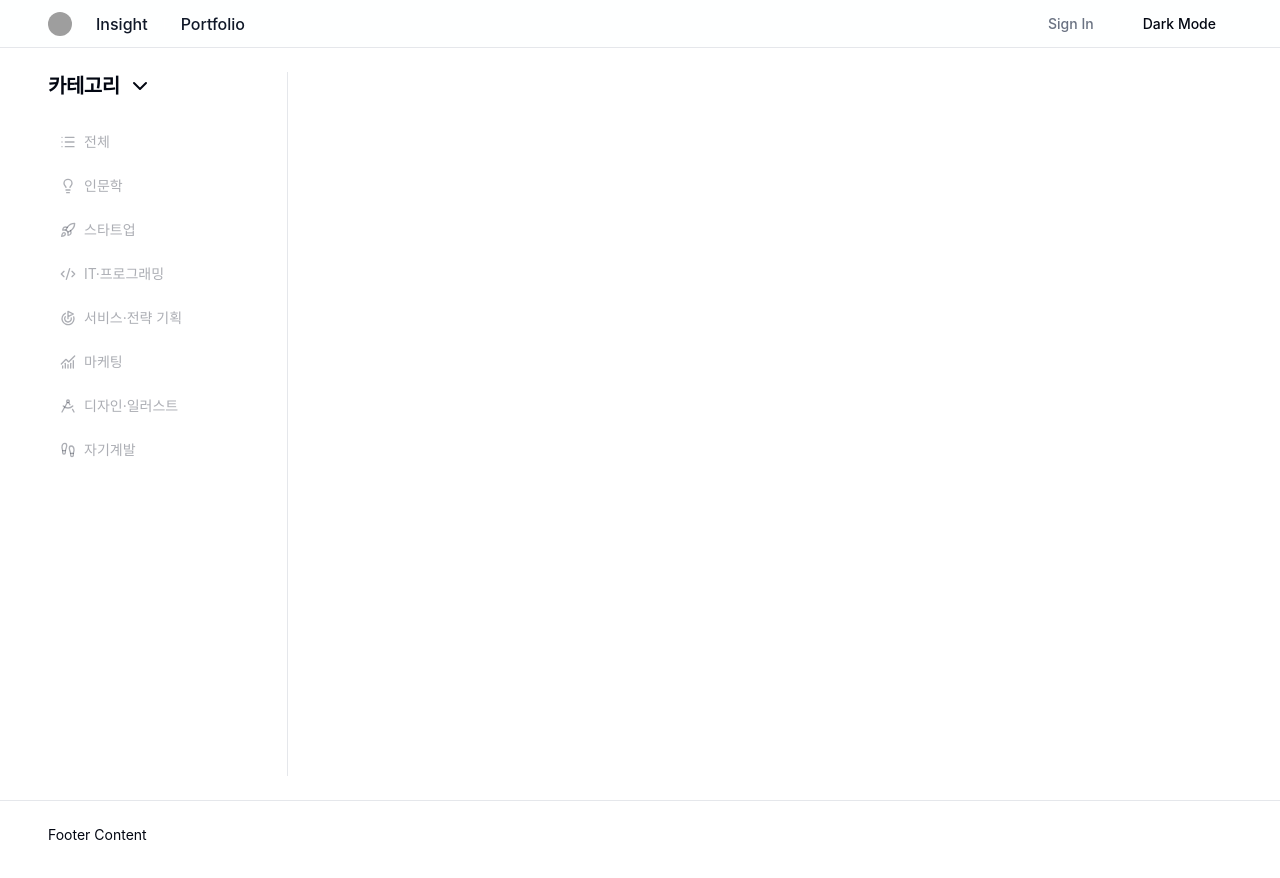
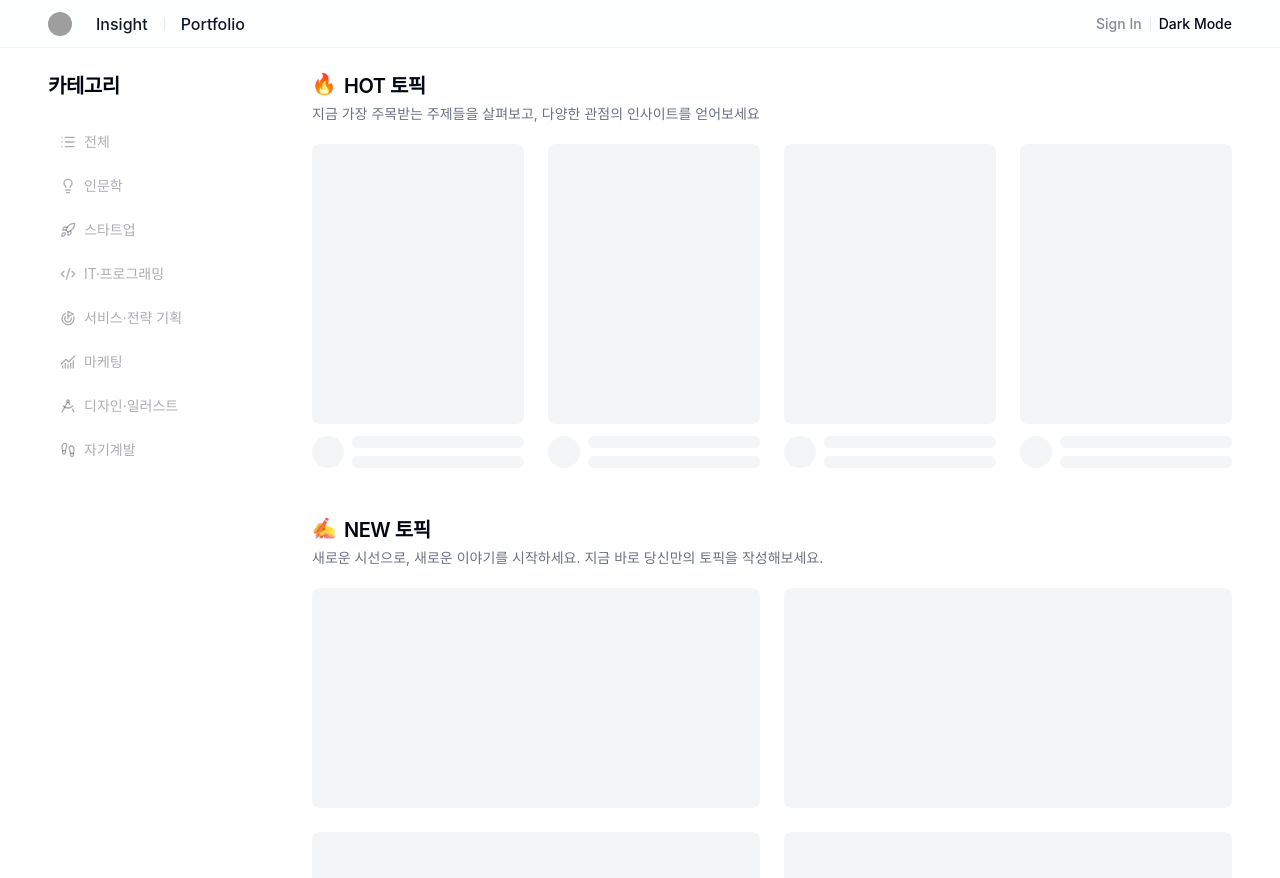
Before and after one commit to seunjin/jinseun-content, a Next.js app: page / in a window 1280 px wide. Shown: the top 878 px of the page. Built offline with nearby package versions, Linux system fonts and the light colour scheme; grey boxes are pictures that could not be loaded; a web font is replaced by a local one.

Commit message:
feat: 레이아웃 스타일 수정 - separator 스타일 수정 - 레이아웃 스타일 수정

```diff
--- a/src/app/globals.css
+++ b/src/app/globals.css
@@ -130,9 +130,9 @@
     padding: 0;
     box-sizing: border-box;
 
-    scrollbar-width: none;
+    /* scrollbar-width: none; */
     ::-webkit-scrollbar {
-      display: none;
+      /* display: none; */
     }
   }
   html {
--- a/src/app/page.tsx
+++ b/src/app/page.tsx
@@ -1,11 +1,90 @@
+import { HotTopic } from "@components/ui/hot-topic";
 import AppContainer from "@components/layouts/AppContainer";
-import AppSideBar from "@components/layouts/AppSideBar";
+import { Skeleton } from "@shadcn/ui/skeleton";
+import { NewTopic } from "@components/ui/new-topic";
 
 export default function Home() {
   return (
-    <AppContainer>
-      <AppSideBar />
-      <div className="flex-1"></div>
+    <AppContainer withSidebar>
+      {/* 토픽 콘텐츠 */}
+      <div className="flex flex-col gap-12">
+        {/* 핫 토픽 */}
+        <section className="flex flex-col gap-5">
+          <div className="flex flex-col gap-1">
+            <div className="flex items-conter gap-2">
+              <img
+                src="/assets/gif/gif-001.gif"
+                alt="@fire logo"
+                className="size-6"
+              />
+
+              <h4 className="scroll-m-20 text-xl font-semibold tracking-tight">
+                HOT 토픽
+              </h4>
+            </div>
+            <p className="text-muted-foreground text-base md:text-sm">
+              지금 가장 주목받는 주제들을 살펴보고, 다양한 관점의 인사이트를
+              얻어보세요
+            </p>
+          </div>
+          <div className="grid grid-cols-4 gap-6">
+            <HotTopic.Skeleton />
+            <HotTopic.Skeleton />
+            <HotTopic.Skeleton />
+            <HotTopic.Skeleton />
+          </div>
+        </section>
+        {/* NEW 토픽 */}
+        <section className="flex flex-col gap-5">
+          <div className="flex flex-col gap-1">
+            <div className="flex items-conter gap-2">
+              <img
+                src="/assets/gif/gif-002.gif"
+                alt="@fire logo"
+                className="size-6"
+              />
+
+              <h4 className="scroll-m-20 text-xl font-semibold tracking-tight">
+                NEW 토픽
+              </h4>
+            </div>
+            <p className="text-muted-foreground text-base md:text-sm">
+              새로운 시선으로, 새로운 이야기를 시작하세요. 지금 바로 당신만의
+              토픽을 작성해보세요.
+            </p>
+          </div>
+          <div className="grid grid-cols-2 gap-6">
+            <NewTopic.Skeleton />
+            <NewTopic.Skeleton />
+            <NewTopic.Skeleton />
+            <NewTopic.Skeleton />
+            <NewTopic.Skeleton />
+            <NewTopic.Skeleton />
+            <NewTopic.Skeleton />
+            <NewTopic.Skeleton />
+            <NewTopic.Skeleton />
+            <NewTopic.Skeleton />
+            <NewTopic.Skeleton />
+            <NewTopic.Skeleton />
+            <NewTopic.Skeleton />
+            <NewTopic.Skeleton />
+            <NewTopic.Skeleton />
+            <NewTopic.Skeleton />
+            <NewTopic.Skeleton />
+            <NewTopic.Skeleton />
+            <NewTopic.Skeleton />
+            <NewTopic.Skeleton />
+            <NewTopic.Skeleton />
+            <NewTopic.Skeleton />
+            <NewTopic.Skeleton />
+            <NewTopic.Skeleton />
+            <NewTopic.Skeleton />
+            <NewTopic.Skeleton />
+            <NewTopic.Skeleton />
+            <NewTopic.Skeleton />
+          </div>
+        </section>
+      </div>
     </AppContainer>
   );
 }
--- a/src/components/layouts/AppFooter.tsx
+++ b/src/components/layouts/AppFooter.tsx
@@ -1,10 +1,48 @@
 import { cn } from "@shadcn/lib/utils";
+import { Button } from "@shadcn/ui/button";
+import { Separator } from "@shadcn/ui/separator";
 import React from "react";
 
 const AppFooter = () => {
   return (
-    <footer className={cn("border-t")}>
-      <div className={cn("main-container")}>Footer Content</div>
+    <footer
+      className={cn("border-t border-border/50 dark:border-border pb-18")}
+    >
+      <div className={cn("main-container")}>
+        <div className="flex items-start justify-between">
+          <div className="flex flex-col gap-2">
+            <div className="flex flex-col">
+              <h3 className="scroll-m-20 text-2xl font-semibold tracking-tight">
+                나의 학습 여정이,
+              </h3>
+              <h3 className="scroll-m-20 text-2xl font-semibold tracking-tight">
+                나만의 창작으로 이어지는 플랫폼
+              </h3>
+            </div>
+            <div className="flex items-center gap-2">
+              <Button variant="outline" size={"icon"}>
+                <img src="/" alt="@SNS" className="size-6" />
+              </Button>
+              <Button variant="outline" size={"icon"}>
+                <img src="/" alt="@SNS" className="size-6" />
+              </Button>
+            </div>
+          </div>
+          <div className="flex items-center gap-3">
+            <button className="cursor-pointer transition-[color] duration-300 text-primary/40 hover:text-primary">
+              이용약관
+            </button>
+            <Separator orientation="vertical" className="h-3 bg-border" />
+            <button className="cursor-pointer transition-[color] duration-300 text-primary/40 hover:text-primary">
+              개인정보처리방침
+            </button>
+            <Separator orientation="vertical" className="h-3 bg-border" />
+            <button className="cursor-pointer transition-[color] duration-300 text-primary/40 hover:text-primary">
+              클래스 론칭 문의
+            </button>
+          </div>
+        </div>
+      </div>
     </footer>
   );
 };
--- a/src/components/layouts/AppHeader.tsx
+++ b/src/components/layouts/AppHeader.tsx
@@ -7,7 +7,7 @@
 
 const AppHeader = () => {
   return (
-    <header className="sticky top-0 z-10 flex items-center w-full  bg-background/10 backdrop-blur-md border-b h-[var(--header-height)]">
+    <header className="sticky top-0 z-10 flex items-center w-full  bg-background/10 backdrop-blur-md border-b border-border/50 dark:border-border h-[var(--header-height)]">
       <div
         className={cn(
           "main-container",
@@ -26,20 +26,18 @@
             <Link href={"#"} className="font-medium text-base text-primary">
               Insight
             </Link>
-            <Separator orientation="vertical" className="!h-3 !bg-white/40" />
+            <Separator orientation="vertical" className="h-3 bg-border" />
             <Link href={"#"} className="font-medium text-base text-primary">
               Portfolio
             </Link>
           </div>
         </div>
         <div className="flex items-center gap-2">
-          <Button
-            variant="ghost"
-            className="font-medium text-muted-foreground hover:text-shadow-primary transition-[color] duration-300 cursor-pointer"
-          >
+          <button className="font-medium text-primary/50 hover:text-primary transition-[color] duration-300 cursor-pointer">
             Sign In
-          </Button>
-          <Separator orientation="vertical" className="!h-3 !bg-white/40" />
+          </button>
+
+          <Separator orientation="vertical" className="h-3 bg-border" />
           <ThemeToggleButton />
         </div>
       </div>
--- a/src/components/layouts/AppSideBar.tsx
+++ b/src/components/layouts/AppSideBar.tsx
@@ -6,14 +6,13 @@
 
 const AppSideBar = () => {
   return (
-    <aside className="sticky top-[calc(var(--header-height)+var(--main-container-padding-block))] h-[calc(100dvh-3rem-var(--header-height))] w-60 border-r pr-4 shrink-0 ">
+    <aside className="sticky top-[calc(var(--header-height)+var(--main-container-padding-block))] h-[calc(100dvh-3rem-var(--header-height))] w-60 pr-4 shrink-0 ">
       <div className="flex items-center gap-2 pb-6">
         <h4 className="scroll-m-20 text-xl font-semibold tracking-tight">
           카테고리
         </h4>
-        <Icon name={"ChevronDown"} />
       </div>
-      <div>
+      <div className="overflow-auto h-[calc(100%-52px)] overscroll-contain">
         {INSIGHT_CATEGORY.map((category) => (
           <div key={category.id} className="flex items-center gap-2 mb-2">
             <button
--- a/src/components/ui/ThemeToggleButton.tsx
+++ b/src/components/ui/ThemeToggleButton.tsx
@@ -1,6 +1,5 @@
 "use client";
 
-import { Button } from "@shadcn/ui/button";
 import { useTheme } from "next-themes";
 import React from "react";
 
@@ -13,15 +12,15 @@
   const next = current === "dark" ? "light" : "dark";
 
   return (
-    <Button
+    <button
       onClick={() => setTheme(next)}
-      variant="ghost"
       aria-label="Toggle color scheme"
+      className="font-medium cursor-pointer"
     >
       <span suppressHydrationWarning>
         {!mounted ? "Loading..." : next === "dark" ? "Dark Mode" : "Light Mode"}
       </span>
-    </Button>
+    </button>
   );
 };
 
--- a/src/shadcn/ui/separator.tsx
+++ b/src/shadcn/ui/separator.tsx
@@ -1,9 +1,9 @@
-"use client"
+"use client";
 
-import * as React from "react"
-import * as SeparatorPrimitive from "@radix-ui/react-separator"
+import * as React from "react";
+import * as SeparatorPrimitive from "@radix-ui/react-separator";
 
-import { cn } from "@shadcn/lib/utils"
+import { cn } from "@shadcn/lib/utils";
 
 function Separator({
   className,
@@ -17,12 +17,16 @@
       decorative={decorative}
       orientation={orientation}
       className={cn(
-        "bg-border shrink-0 data-[orientation=horizontal]:h-px data-[orientation=horizontal]:w-full data-[orientation=vertical]:h-full data-[orientation=vertical]:w-px",
+        " shrink-0",
+        // 수평
+        "data-[orientation=horizontal]:h-px data-[orientation=horizontal]:w-full",
+        // 수직 //data-[orientation=vertical]:h-full 제거
+        "data-[orientation=vertical]:w-px",
         className
       )}
       {...props}
     />
-  )
+  );
 }
 
-export { Separator }
+export { Separator };
```
